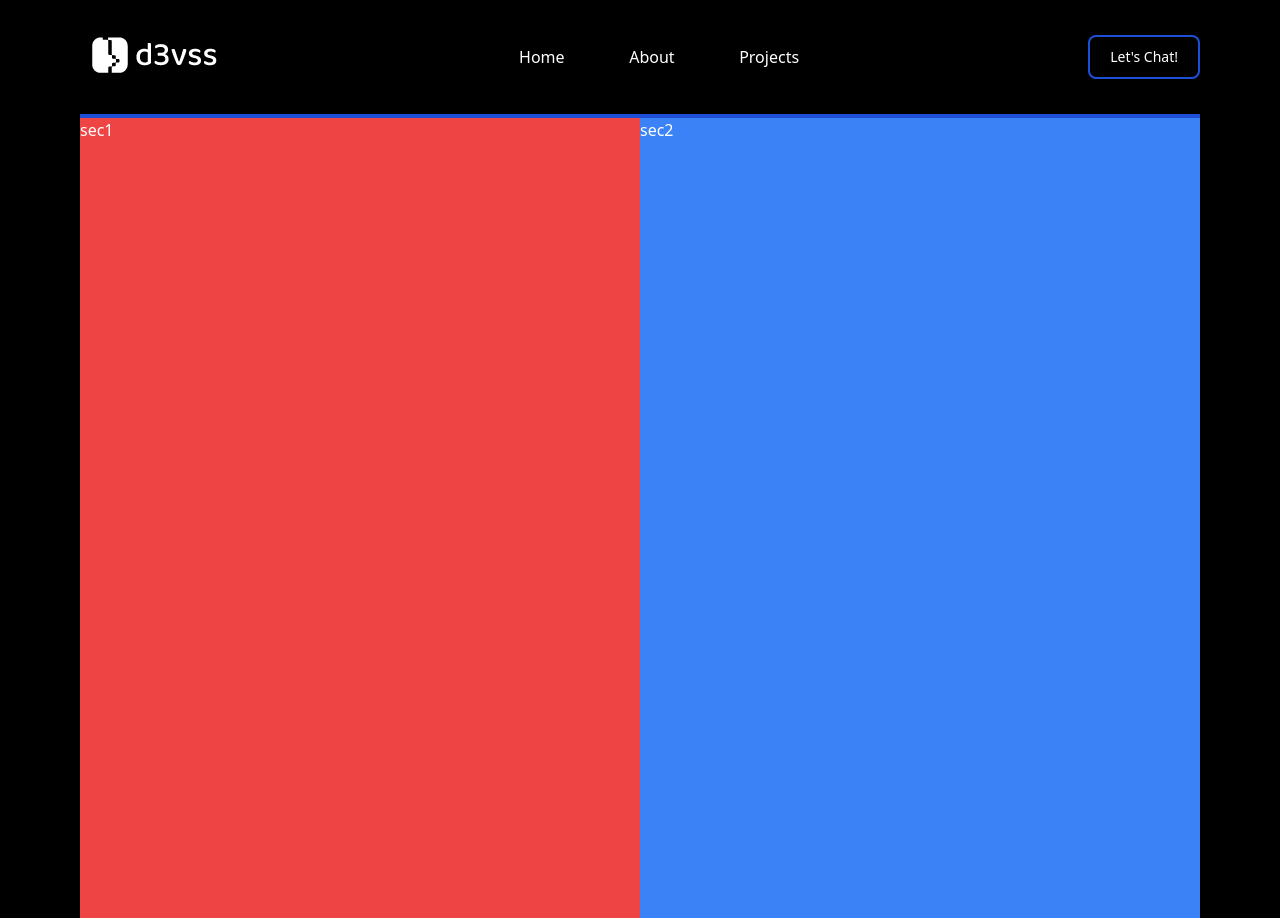
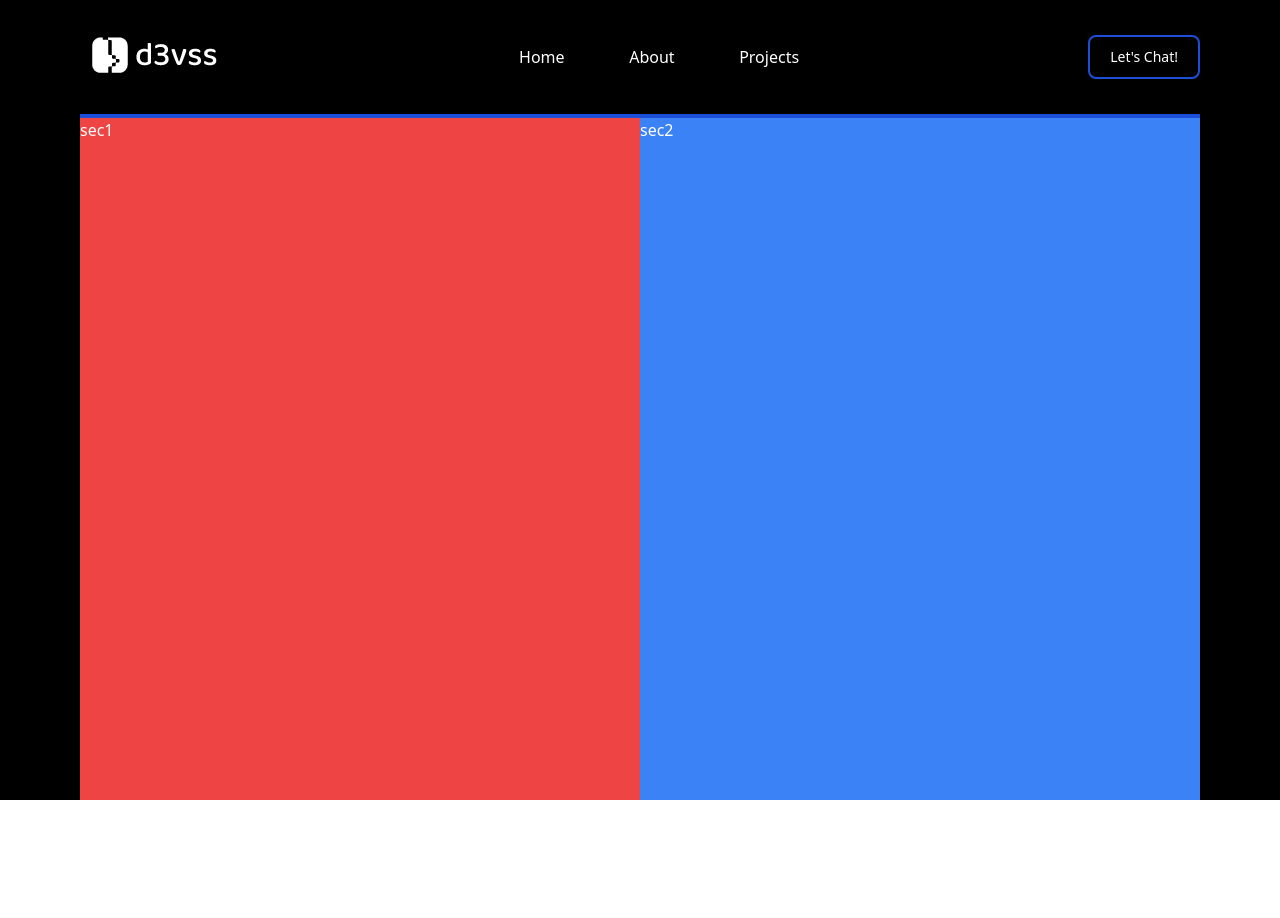
Before and after one commit to D3vss/portfolio-react.js, a React (Create React App) app: page / in a window 1280 px wide. After the commit the page ends 800 px from the top, so only its background shows below. Built offline with nearby package versions, Linux system fonts and the light colour scheme.

Commit message:
Height adjusted

```diff
--- a/src/components/Layout/Layout.jsx
+++ b/src/components/Layout/Layout.jsx
@@ -3,10 +3,9 @@ import { Navbar } from "../";
 
 function Layout({ children }) {
   return (
-    <div className="bg-black">
+    <div className="bg-black h-screen flex flex-col">
       <Navbar />
-      <div className="container px-20 mx-auto text-white">
-        <div className="container px-20 mx-auto h-1 bg-blue-700" />
+      <div className="container px-20 mx-auto text-white h-full">
         {children}
       </div>
     </div>
--- a/src/components/Navbar/Navbar.jsx
+++ b/src/components/Navbar/Navbar.jsx
@@ -7,7 +7,8 @@ import logo from "../../assets/assets.logo.png";
 function Navbar(props) {
   let [toggleNav, setToggleNav] = useState(false);
   return (
-    <div className="container px-20 mx-auto bg-black py-8 flex flex-row justify-between items-center text-white">
+    <nav className="px-20">
+      <div className="container mx-auto bg-black py-8 flex flex-row justify-between items-center text-white">
         <img src={logo} />
         <div
           className={
@@ -35,6 +36,8 @@ function Navbar(props) {
           />
         </div>
       </div>
+      <div className="container px-20 mx-auto h-1 bg-blue-700" />
+    </nav>
   );
 }
 
--- a/src/pages/HomePage/HomePage.jsx
+++ b/src/pages/HomePage/HomePage.jsx
@@ -5,9 +5,9 @@ import { Layout } from "../../components";
 function HomePage(props) {
   return (
     <Layout>
-      <div className="flex flex-row justify-evenly">
-        <div className="bg-red-500 w-full h-screen">sec1</div>
-        <div className="bg-blue-500 w-full h-screen">sec2</div>
+      <div className="flex flex-row justify-evenly h-full">
+        <div className="bg-red-500 w-full ">sec1</div>
+        <div className="bg-blue-500 w-full ">sec2</div>
       </div>
     </Layout>
   );
```
Lines whose indentation alone changed are shown as unchanged.
